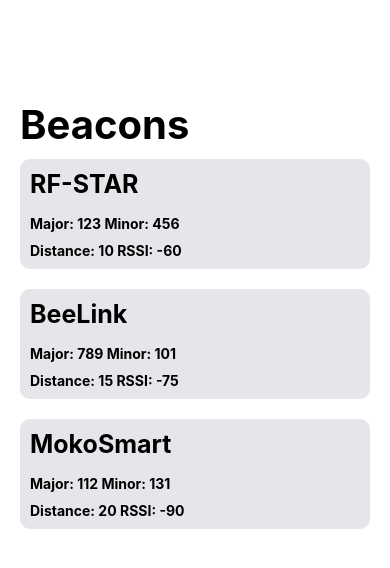
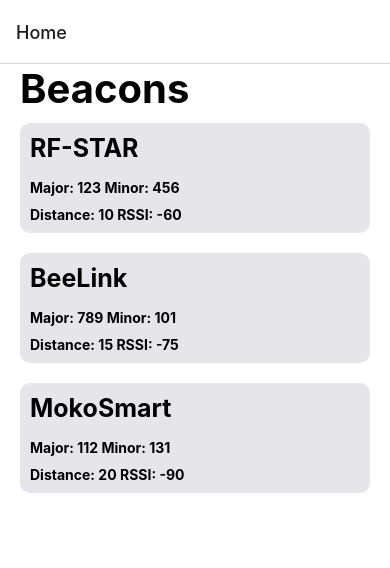
Before and after one commit to MATTonash/guide-bledetection, a React Native app: screen /Home in a window 390 px wide. Shown: the top 568 px of the page. Built offline with nearby package versions, Linux system fonts and the light colour scheme.

Commit message:
added a beaconDetails page and the routes to navigate from the home page

```diff
--- a/App.js
+++ b/App.js
@@ -1,75 +1,18 @@
 import { StatusBar } from "expo-status-bar";
-import { useState } from "react";
-import { StyleSheet, Text, View, FlatList } from "react-native";
-import CardView from "./components/cardView";
+import { NavigationContainer } from "@react-navigation/native";
+import { createNativeStackNavigator } from "@react-navigation/native-stack";
+import HomeScreen from "./screens/home";
+import BeaconDetails from "./screens/beaconDetails";
+
+const Stack = createNativeStackNavigator();
 
 export default function App() {
-  const [beaconData, setBeaconData] = useState([
-    {
-      id: 1,
-      title: "RF-STAR",
-      major: 123,
-      minor: 456,
-      distance: 10,
-      rssi: -60,
-    },
-    {
-      id: 2,
-      title: "BeeLink",
-      major: 789,
-      minor: 101,
-      distance: 15,
-      rssi: -75,
-    },
-    {
-      id: 3,
-      title: "MokoSmart",
-      major: 112,
-      minor: 131,
-      distance: 20,
-      rssi: -90,
-    },
-  ]);
-
-  const pressHandler = (key) => {
-    // This should navigate to a new page
-    const item = beaconData.find((data) => data.id === key);
-    console.log(`Pressed ${key} - ${item.title}`);
-  };
-
   return (
-    <View style={styles.container}>
-      <Text style={styles.title}>Beacons</Text>
-      {/* FlatList with data from state*/}
-      <FlatList
-        data={beaconData}
-        renderItem={({ item }) => (
-          <CardView
-            title={item.title}
-            major={item.major}
-            minor={item.minor}
-            distance={item.distance}
-            rssi={item.rssi}
-            pressHandler={() => pressHandler(item.id)}
-          />
-        )}
-        keyExtractor={(item) => item.id}
-      />
-    </View>
+    <NavigationContainer>
+      <Stack.Navigator initialRouteName="Home">
+        <Stack.Screen name="Home" component={HomeScreen} />
+        <Stack.Screen name="BeaconDetails" component={BeaconDetails} />
+      </Stack.Navigator>
+    </NavigationContainer>
   );
 }
-
-const styles = StyleSheet.create({
-  container: {
-    flex: 1,
-    backgroundColor: "#fff",
-    justifyContent: "center",
-    marginTop: 100,
-    paddingHorizontal: 20,
-  },
-  title: {
-    fontSize: 40,
-    color: "black",
-    fontWeight: "bold",
-  },
-});
--- a/package.json
+++ b/package.json
@@ -9,10 +9,14 @@
     "web": "expo start --web"
   },
   "dependencies": {
+    "@react-navigation/native": "^6.1.17",
+    "@react-navigation/native-stack": "^6.9.26",
     "expo": "~50.0.14",
     "expo-status-bar": "~1.11.1",
     "react": "18.2.0",
-    "react-native": "0.73.6"
+    "react-native": "0.73.6",
+    "react-native-safe-area-context": "4.8.2",
+    "react-native-screens": "~3.29.0"
   },
   "devDependencies": {
     "@babel/core": "^7.20.0"
--- /dev/null
+++ b/screens/beaconDetails.js
@@ -0,0 +1,12 @@
+import React from "react";
+import { Text, View } from "react-native";
+
+function BeaconDetails() {
+  return (
+    <View>
+      <Text>BeaconDetails</Text>
+    </View>
+  );
+}
+
+export default BeaconDetails;
--- /dev/null
+++ b/screens/home.js
@@ -0,0 +1,77 @@
+import React from "react";
+import { StyleSheet, Text, View, FlatList } from "react-native";
+import { useState } from "react";
+import CardView from "../components/cardView";
+
+const HomeScreen = ({ navigation }) => {
+  const [beaconData, setBeaconData] = useState([
+    {
+      id: 1,
+      title: "RF-STAR",
+      major: 123,
+      minor: 456,
+      distance: 10,
+      rssi: -60,
+    },
+    {
+      id: 2,
+      title: "BeeLink",
+      major: 789,
+      minor: 101,
+      distance: 15,
+      rssi: -75,
+    },
+    {
+      id: 3,
+      title: "MokoSmart",
+      major: 112,
+      minor: 131,
+      distance: 20,
+      rssi: -90,
+    },
+  ]);
+
+  const pressHandler = (key) => {
+    // This should navigate to a new page
+    const item = beaconData.find((data) => data.id === key);
+    // console.log(`Pressed ${key} - ${item.title}`);
+    navigation.navigate("BeaconDetails");
+  };
+
+  return (
+    <View style={styles.container}>
+      <Text style={styles.title}>Beacons</Text>
+      {/* FlatList with data from state*/}
+      <FlatList
+        data={beaconData}
+        renderItem={({ item }) => (
+          <CardView
+            title={item.title}
+            major={item.major}
+            minor={item.minor}
+            distance={item.distance}
+            rssi={item.rssi}
+            pressHandler={() => pressHandler(item.id)}
+          />
+        )}
+        keyExtractor={(item) => item.id}
+      />
+    </View>
+  );
+};
+
+const styles = StyleSheet.create({
+  container: {
+    flex: 1,
+    backgroundColor: "#fff",
+    justifyContent: "center",
+    paddingHorizontal: 20,
+  },
+  title: {
+    fontSize: 40,
+    color: "black",
+    fontWeight: "bold",
+  },
+});
+
+export default HomeScreen;
```
Also changed, not shown: routes/homeStack.js (added, +16 -0 lines), 1 other file (tests, documents, lock files or other folders).
